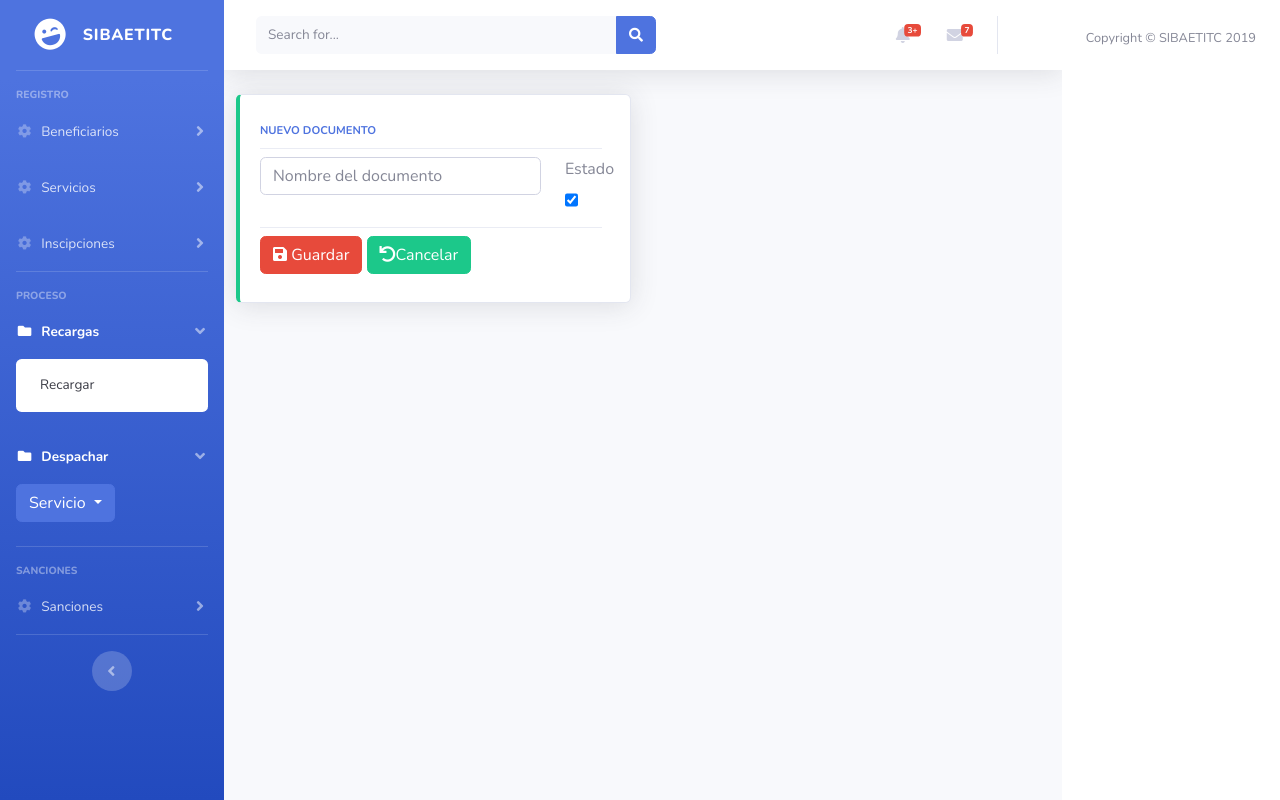
After one commit to JulianDGP/sibaetitc, a Django app: template beneficiarios/templates/beneficiarios/documento_form.html in a window 1280 px wide. The commit adds this page. Run offline with Django 3.2, Linux system fonts and the light colour scheme; the template is opened without the code that fills it, so the values that code supplies are empty; some libraries are stand-ins or nearby versions.

Commit message:
CRUD Tipos de Documentos de identidadd

```diff
--- /dev/null
+++ b/beneficiarios/templates/beneficiarios/documento_form.html
@@ -0,0 +1,55 @@
+{% extends 'base/base.html' %}
+
+{% block page_content %}
+<form method="POST" class="form-inline">
+    {% csrf_token %}
+    <div class="col-xl-6 col-md-6 mb-6">
+        {% if obj %}
+        <div class="card border-left-warning shadow h-100 py-2">
+            {% else %}
+            <div class="card border-left-success shadow h-100 py-2">
+                {% endif %}
+                <div class="card-body">
+                    <div class="row no-gutters align-items-center">
+                        <div class="col mr-2">
+                            <div class="text-xs font-weight-bold text-primary text-uppercase mb-1">
+                                {% if obj %} Editar {% else %} Nuevo {% endif %} documento
+                            </div>
+                            <div class="dropdown-divider"></div>
+                            <div class="row">
+                                <div class="col-10">
+                                    <div class="input-group">
+                                        <input type="text" name="nombre_documento_identidad" maxlength="100" class="form-control"
+                                               required id="id_documento_identidad" placeholder="Nombre del documento"
+                                               value="{% if obj %}{{ obj.nombre_documento_identidad }}{% endif %}">
+                                    </div>
+                                </div>
+                                <div class="col-2">
+                                <div class="form-group">
+                                <label for="id_estado">Estado</label>
+                                <input type="checkbox" name="estado" class="form-control" id="id_estado" {% if obj %}{% if obj.estado %} checked {% endif %}{% endif %} checked >
+                            </div>
+                        </div>
+
+                                <!-- {{ form.as_p }} -->
+                            </div>
+                            <div class="dropdown-divider"></div>
+                            <div class="row">
+                                <div class="col">
+                                    <button type="submit" class="btn btn-danger"><span class="fa fa-save"></span>
+                                        Guardar
+                                    </button>
+                                    <a href="{% url 'beneficiarios:documento_list' %}" class="btn btn-success"><span
+                                            class="fa fa-undo"></span>Cancelar</a>
+                                </div>
+                            </div>
+                        </div>
+                    </div>
+                </div>
+            </div>
+        </div>
+    </div>
+</form>
+{% endblock %}
+{% block js_page %}
+{% endblock %}
--- a/beneficiarios/urls.py
+++ b/beneficiarios/urls.py
@@ -7,4 +7,9 @@ urlpatterns = [
     path('generos/edit/<int:pk>', GeneroEdit.as_view(), name='genero_edit'),
     path('generos/delete/<int:pk>', GeneroDel.as_view(), name='genero_del'),
 
+    path( 'documentos/', Documento_identidadView.as_view(), name='documento_list' ),
+    path( 'documentos/new/', Documento_identidadNew.as_view(), name='documento_new' ),
+    path( 'documentos/edit/<int:pk>', Documento_identidadEdit.as_view(), name='documento_edit' ),
+    path( 'documentos/delete/<int:pk>', Documento_identidadDel.as_view(), name='documento_del' ),
+
 ]
--- a/templates/base/base.html
+++ b/templates/base/base.html
@@ -77,7 +77,7 @@
                     <div class="bg-white py-2 collapse-inner rounded">
                         <h6 class="collapse-header">Datos Beneficiario:</h6>
                         <a class="collapse-item" href="{% url 'beneficiarios:genero_list' %}">Género</a>
-                        <a class="collapse-item" href="admin/beneficiarios/documento_identidad">Documento</a>
+                        <a class="collapse-item" href="{% url 'beneficiarios:documento_list' %}">Documento</a>
                         <a class="collapse-item" href="admin/beneficiarios/tipo_beneficiario">Tipo beneficiario</a>
                         <a class="collapse-item" href="admin/beneficiarios/dependencia">Dependencia</a>
                         <a class="collapse-item" href="admin/beneficiarios/beneficiario">Beneficiario</a>
```
Also changed, not shown: beneficiarios/forms.py (+14 -0 lines), beneficiarios/templates/beneficiarios/documento_del.html (added, +26 -0 lines), beneficiarios/templates/beneficiarios/documento_list.html (added, +68 -0 lines), beneficiarios/views.py (+36 -0 lines), db.sqlite3.
